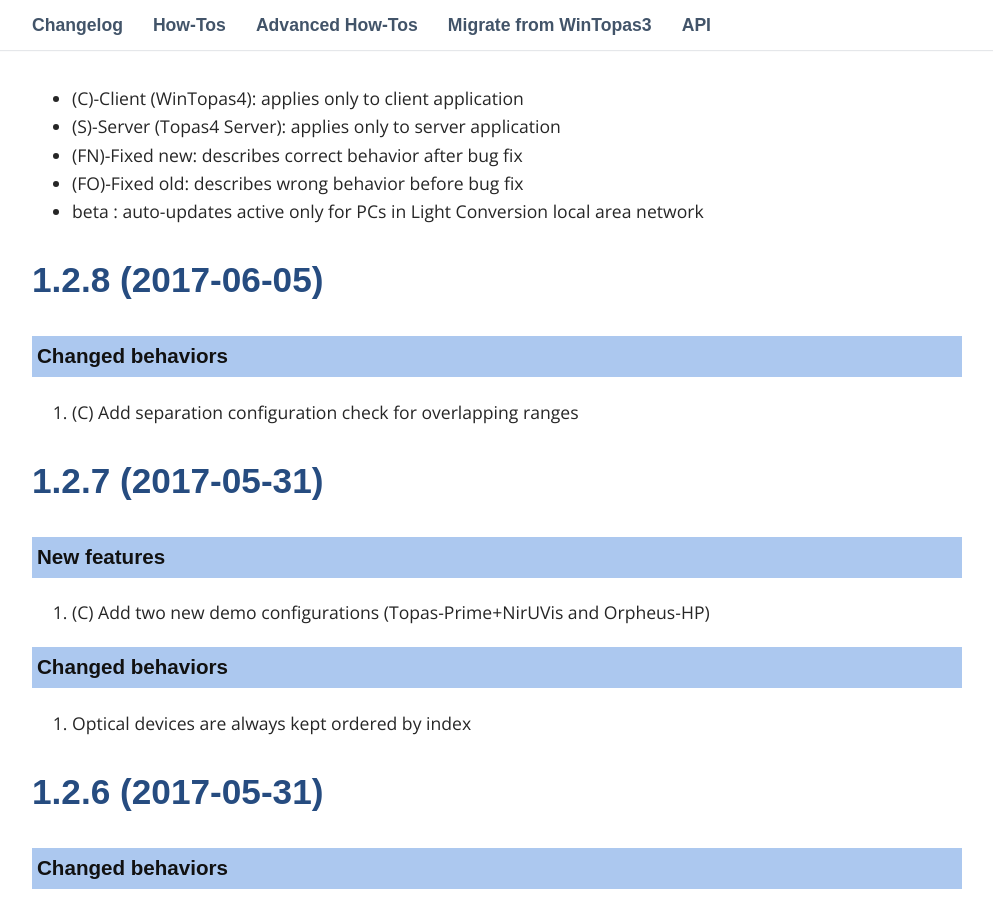
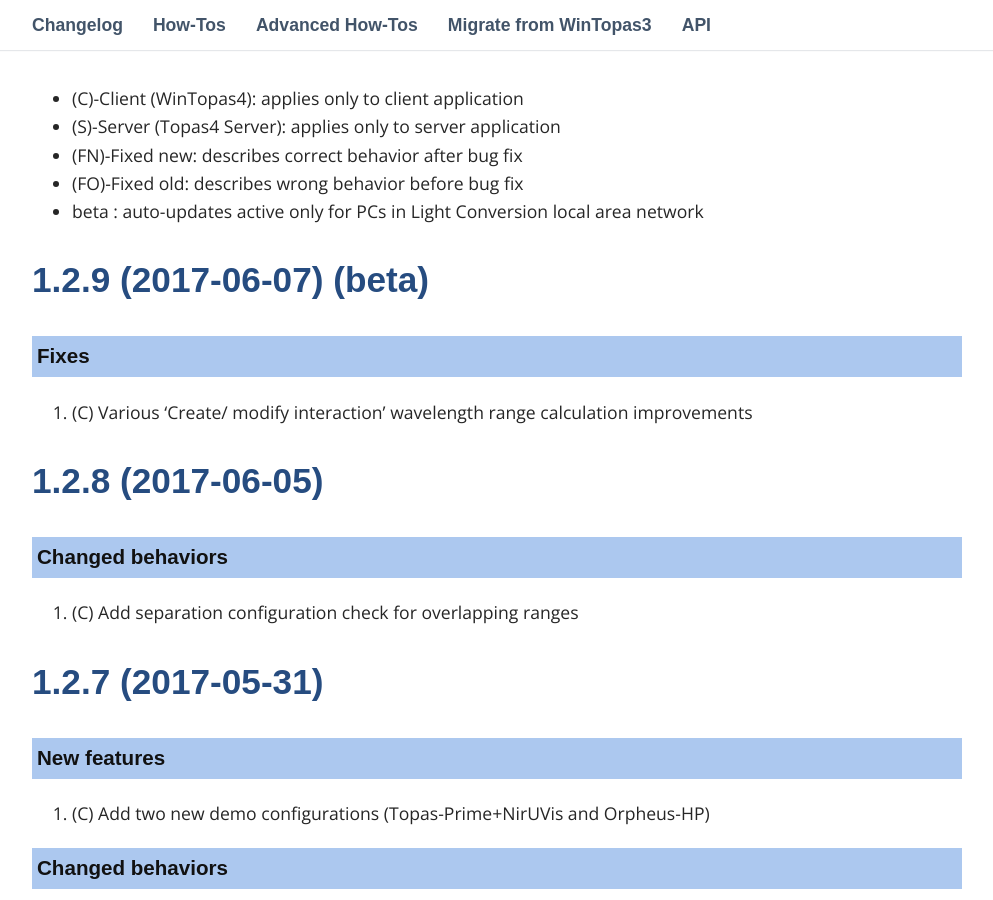
Before and after one commit to DomasM/Topas4InfoTemp00, a Jekyll site: the page built from _pages/03_changelog.md, in a window 1280 px wide and 900 px high, scrolled down 469 px. Shown: the whole window, without its empty margins (143-1136 px from the left). Built offline with Jekyll 4.4.1, drawn with Linux system fonts in a browser that asks for light colours; some web fonts are replaced; comment, search, counter and statistics services are not loaded.

Commit message:
1.2.9 release

```diff
--- a/_pages/03_changelog.md
+++ b/_pages/03_changelog.md
@@ -16,6 +16,16 @@
 * (FN)-Fixed new: describes correct behavior after bug fix
 * (FO)-Fixed old: describes wrong behavior before bug fix
 * beta : auto-updates active only for PCs in Light Conversion local area network
+
+
+
+
+## 1.2.9 (2017-06-07) (beta)
+
+### Fixes
+
+1. (C) Various 'Create/ modify interaction' wavelength range calculation improvements
+
 
 
 
```
